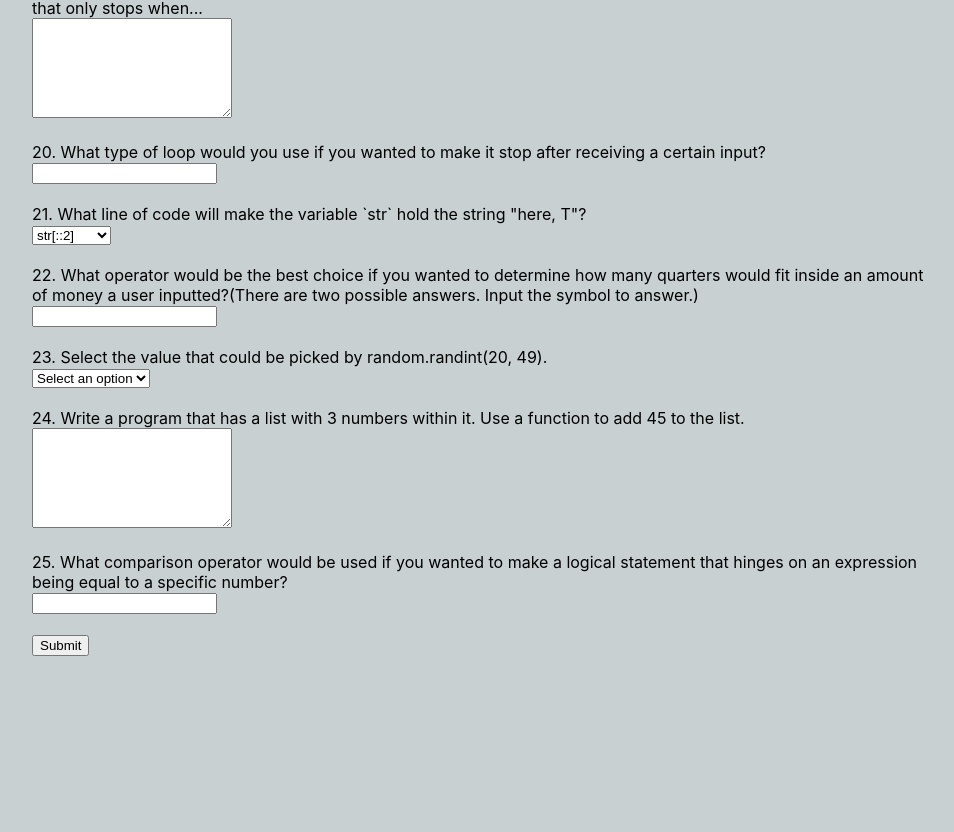
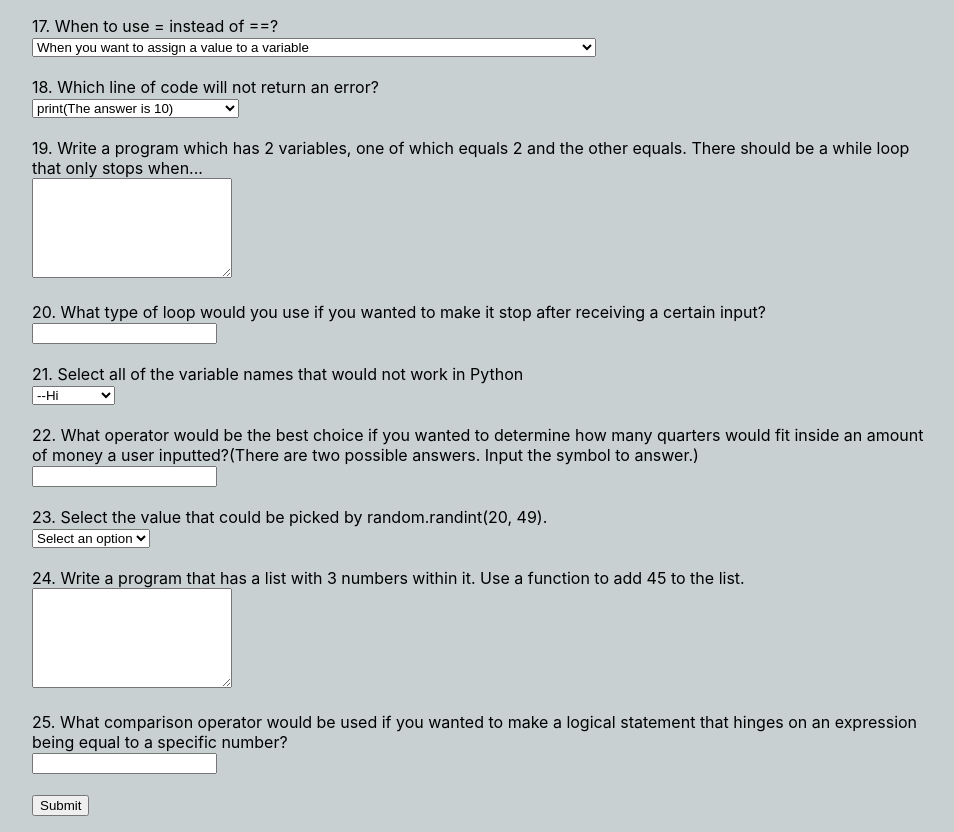
Before and after one commit to MD5595/SrtFlaskWebsite, a React (Create React App) app in the folder my-app/: page /PreTest in a window 1280 px wide. Shown: the part 1833-2665 px from the top of the page, without its empty margins (0-954 px from the left). Before the commit the page ends 2505 px from the top, so only its background shows below. Built offline with nearby package versions, Linux system fonts and the light colour scheme; no server answers.

Commit message:
Updated the pretest/posttest/scores routes, quiz score submission works

```diff
--- a/my-app/src/pages/PreTest.js
+++ b/my-app/src/pages/PreTest.js
@@ -36,11 +36,12 @@ function PreTest() {
     const [q17Answer, setQ17Answer] = useState('');
     const [q18Answer, setQ18Answer] = useState('');
     const [q20Answer, setQ20Answer] = useState('');
-    const [q21Answer, setQ21Answer] = useState('');
+    const [q21Answer, setQ21Answer] = useState('none');
     const [q22Answer, setQ22Answer] = useState('');
     const [q23Answer, setQ23Answer] = useState('');
     const [q25Answer, setQ25Answer] = useState('');
     var navigate = useNavigate();
+
 const [code, setCode] = useState({
         q1: '',
         q4: '',
@@ -96,6 +97,9 @@ const [code, setCode] = useState({
         if (q20Answer.includes('while')) {
             setScore((prevScore) => prevScore + 1);
         }
+        if (q21Answer == 'none') {
+            setScore((prevScore) => prevScore + 1);
+        }
         if (q22Answer.includes('//') || q22Answer.includes('%')) {
             setScore((prevScore) => prevScore + 1);
         }
@@ -140,7 +144,7 @@ useEffect(() => {
                           value={q1Answer}
                           onChange={(e) => { setQ1Answer(e.target.value)
                                 code["q1"] = e.target.value;}}/>
-                <br/>
+                <br/> <br/>
                 {/* Question 2 */}
                 <label htmlFor="answer2">2. What module would you use if you wanted to use the sqrt() function?</label>
                 <input type="text" id="answer2" value={q2Answer}
@@ -154,7 +158,7 @@ useEffect(() => {
                 </label>
                 <input type="text" id="answer3" value={q3Answer}
                        onChange={(e) => setQ3Answer(e.target.value)}/>
-                <br/>
+                <br/> <br/>
                 {/* Question 4 */}
                 <label htmlFor="answer4">4. Write a program that contains a function that simulates a pen being clicked
                     every time it is called, and call the function 3 times.</label>
@@ -162,13 +166,13 @@ useEffect(() => {
                                 value={q4Answer}
                                 onChange={(e) => { setQ4Answer(e.target.value)
                                 code["q4"] = e.target.value;}}/>
-                <br/>
+                <br/> <br/>
                 {/* Question 5 */}
                 <label htmlFor="answer5">5. Write a function that allows variables to be cast as strings.</label>
                 <br/> <textarea id="answer5" style={{width: '200px', height: '100px'}}
                                 value={q5Answer}
 onChange={(e) => { setQ5Answer(e.target.value)
-                                code["q5"] = e.target.value;}}/>                <br/>
+                                code["q5"] = e.target.value;}}/>                <br/> <br/>
                 {/* Question 6 */}
                 <label htmlFor="answer6">6. Write a program that has a number a user has to guess. The user will be
                     asked to enter a number between 0 and 10 (inclusive), and the computer will print, “Correct!”, if
@@ -176,13 +180,13 @@ onChange={(e) => { setQ5Answer(e.target.value)
                 <textarea id="answer6" style={{width: '200px', height: '100px'}} value={q6Answer}
                           onChange={(e) => { setQ6Answer(e.target.value)
                                 code["q6"] = e.target.value;}}/>
-                <br/>
+                <br/> <br/>
                 {/* Question 7 */}
                 <label htmlFor="answer7">7. Write a program that has a variable that contains an integer, and a second
                     variable that is the first variable casted to a float.</label><br/>
                 <textarea id="answer7" style={{width: '200px', height: '100px'}}  value={q7Answer}
                           onChange={(e) => { setQ7Answer(e.target.value)
-                                code["q7"] = e.target.value;}}/> <br/>
+                                code["q7"] = e.target.value;}}/> <br/> <br/>
                 {/* Question 8 */}
                 <label htmlFor="answer8">8. What does the append() function do?</label><br/>
                 <select id="answer8" value={q8Answer}
@@ -195,7 +199,7 @@ onChange={(e) => { setQ5Answer(e.target.value)
                 <br/><br/>
                 {/* Question 9 */}
                 <label htmlFor="answer9">9. Create a list that has floats, integers, and strings stored within
-                    it.</label>
+                    it.</label> <br/>
                 <textarea id="answer9" style={{width: '200px', height: '100px'}}
                           value={q9Answer}
                           onChange={(e) => { setQ9Answer(e.target.value)
@@ -229,7 +233,7 @@ onChange={(e) => { setQ5Answer(e.target.value)
                 <br/>
                 {/* Question 12 */}
                 <label htmlFor="answer12">12. What module would you import to use the choice() function?</label>
-                <input type="text" id="answer12" value={q12Answer}
+                <br/> <input type="text" id="answer12" value={q12Answer}
                        onChange={(e) => setQ12Answer(e.target.value)}/>
                 <br/>
                 <br/>
@@ -319,18 +323,18 @@ onChange={(e) => { setQ5Answer(e.target.value)
                 {/* Question 20 */}
                 <label htmlFor="answer20">20. What type of loop would you use if you wanted to make it stop after
                     receiving a certain input?</label>
-                <input type="text" id="answer20" value={q20Answer}
+                 <br/><input type="text" id="answer20" value={q20Answer}
                        onChange={(e) => setQ20Answer(e.target.value)}/>
                 <br/>
                 <br/>
                 {/* Question 21 */}
                 <label htmlFor="answer21">
-                    21. What line of code will make the variable `str` hold the string "here, T"?<br/>
+                    21. Select all of the variable names that would not work in Python<br/>
                     <select id="answer21" value={q21Answer} onChange={(e) => setQ18Answer(e.target.value)}>
-                        <option value="a">str[::2]</option>
-                        <option value="b">str[1:7]</option>
-                        <option value="c">str[6:1:-1]</option>
-                        <option value="d">str[:7]</option>
+                        <option value="a">--Hi</option>
+                        <option value="b">33number</option>
+                        <option value="c">Car1%</option>
+                        <option value="d">My age</option>
                     </select>
                 </label>
                 <br/>
```
Also changed, not shown: 1 other file (tests, documents, lock files or other folders).
